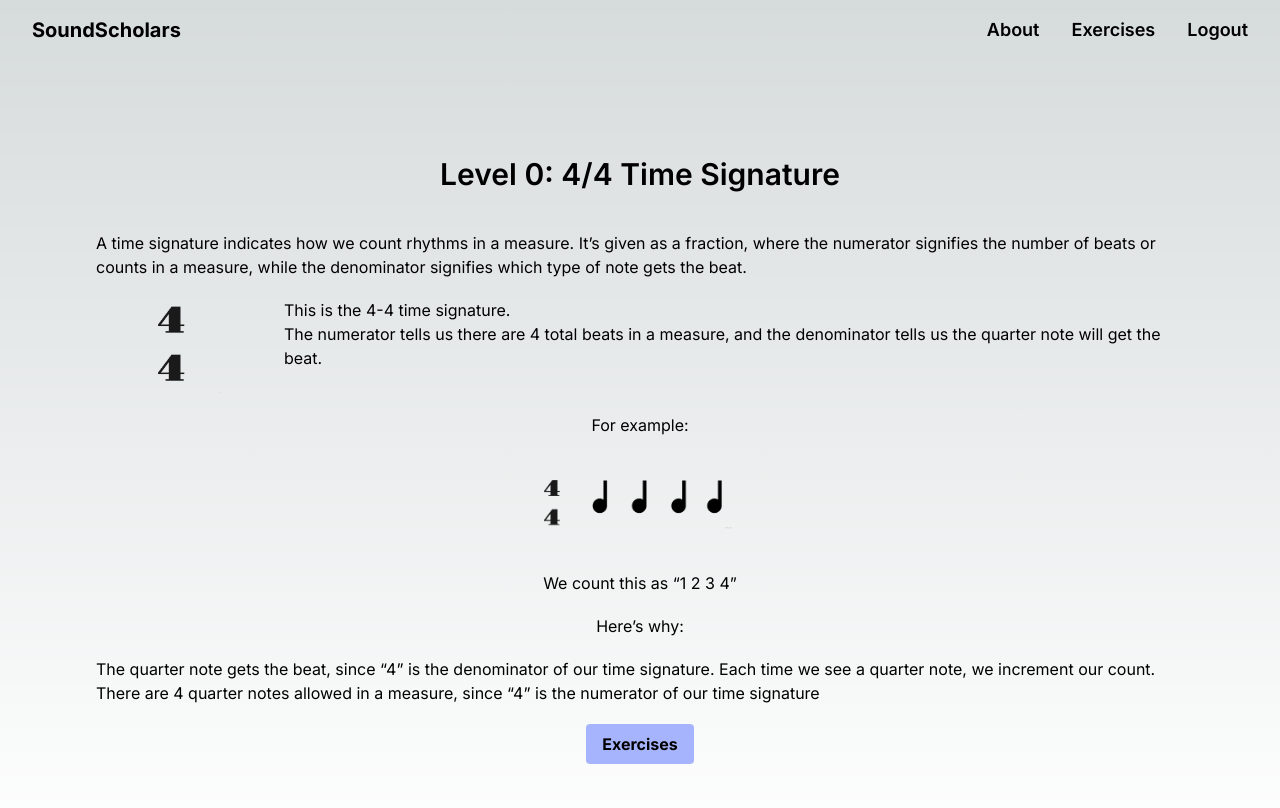
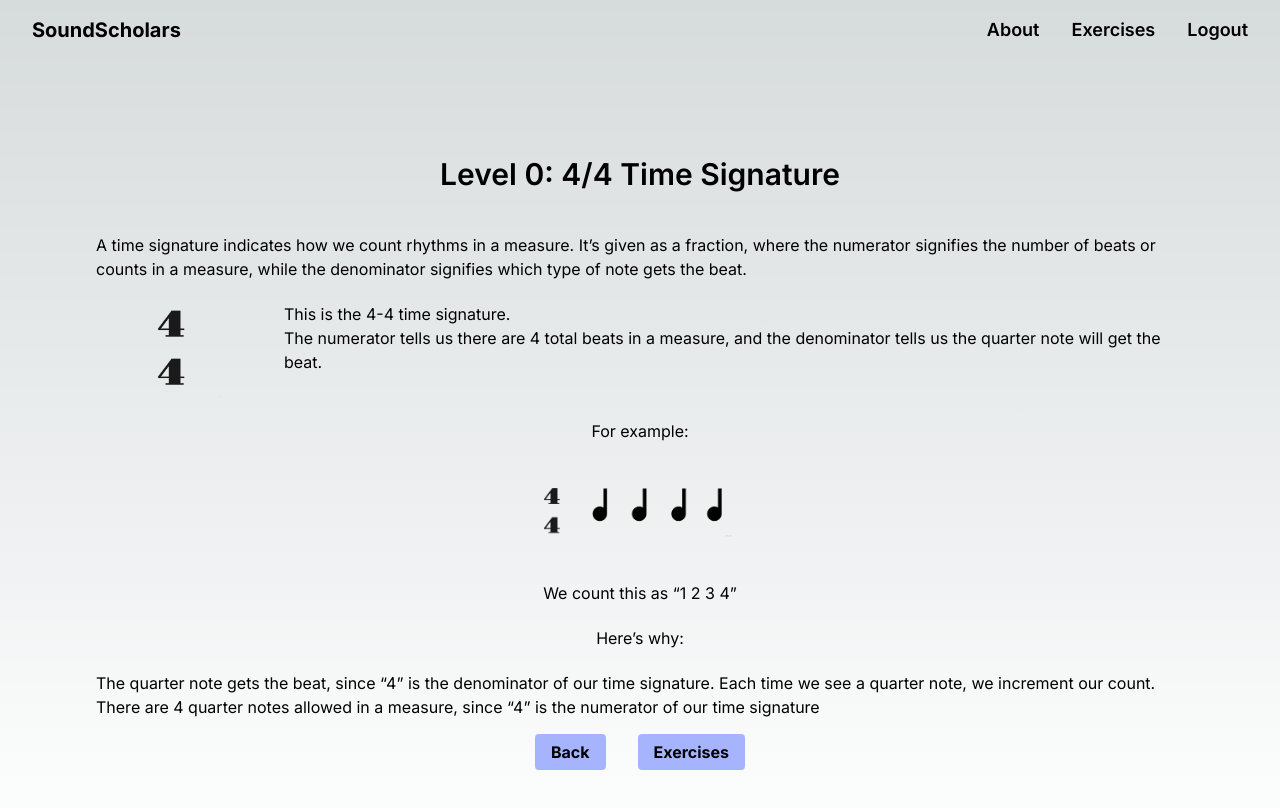
Before and after one commit to sastec17/soundscholars, a Next.js app: page /learningPages/levels/level01 in a window 1280 px wide. Shown: the top 808 px of the page. Built offline with nearby package versions, Linux system fonts and the light colour scheme.

Commit message:
add button to level 1 learning page

```diff
--- a/app/learningPages/levels/level01/page.tsx
+++ b/app/learningPages/levels/level01/page.tsx
@@ -33,9 +33,14 @@ export default function Level01() {
             <p>Here’s why:</p>
             <p>The quarter note gets the beat, since “4” is the denominator of our time signature. Each time we see a quarter note, we increment our count. There are 4 quarter notes allowed in a measure, since “4” is the numerator of our time signature</p>
 
-            <Link href='/exercises' className="bg-indigo-300 hover:bg-indigo-500 text-black font-bold py-2 px-4 rounded focus:outline-none focus:shadow-outline" type="button">
-                Exercises
-            </Link>
+            <div className="space-x-8">
+                <Link href='/learningPages/levels/level00' className="bg-indigo-300 hover:bg-indigo-500 text-black font-bold py-2 px-4 rounded focus:outline-none focus:shadow-outline" type="button">
+                    Back
+                </Link>
+                <Link href='/exercises' className="bg-indigo-300 hover:bg-indigo-500 text-black font-bold py-2 px-4 rounded focus:outline-none focus:shadow-outline" type="button">
+                    Exercises
+                </Link>
+            </div>
 
         </main>
       )
```
